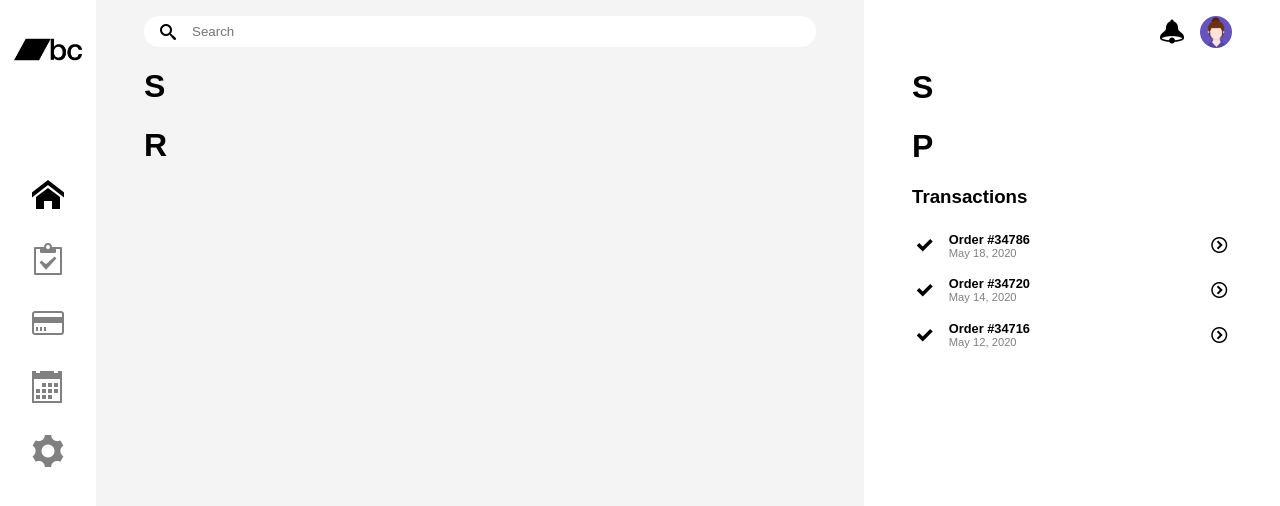
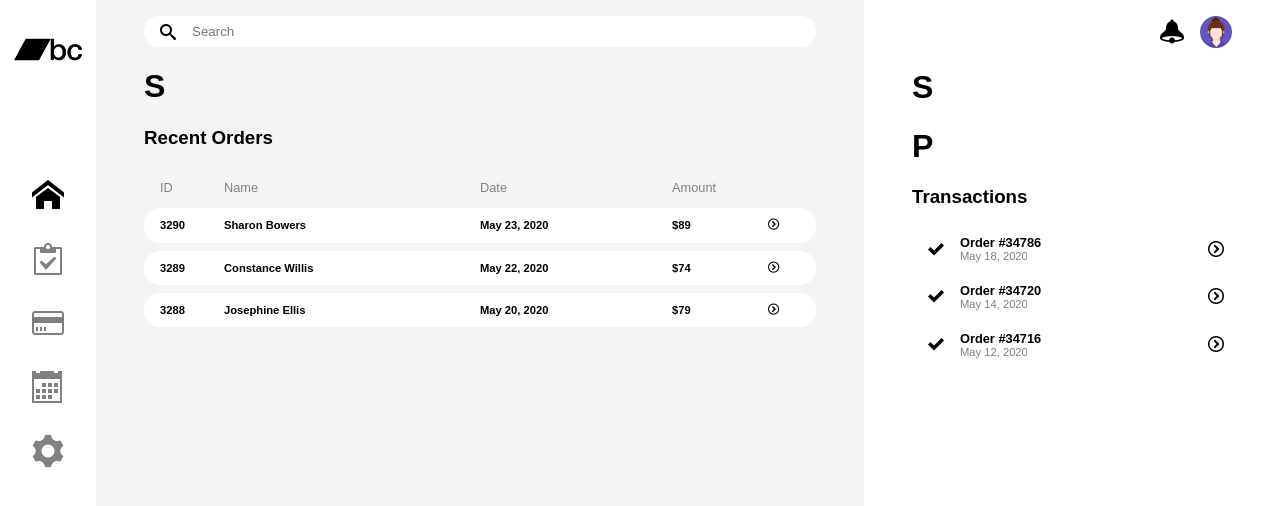
Before and after one commit to shukonin/React_Mockups, a React (Create React App) app: page /React_Mockups/dashboard in a window 1280 px wide. Shown: the top 506 px of the page. Built offline with nearby package versions, Linux system fonts and the light colour scheme.

Commit message:
add/ Recent Orders

```diff
--- a/src/Dashboard/Components/RecentOrders/index.jsx
+++ b/src/Dashboard/Components/RecentOrders/index.jsx
@@ -1,7 +1,55 @@
 import React from "react";
+import {
+  HeadingsContainer,
+  Header,
+  OrdersContainer,
+  OrdersList,
+  OrderAttribute,
+} from "./style";
+
+const Order = (props) => {
+  const { id, name, date, amount } = props;
+  return (
+    <OrdersContainer>
+      <OrderAttribute>{id}</OrderAttribute>
+      <OrderAttribute>{name}</OrderAttribute>
+      <OrderAttribute>{date}</OrderAttribute>
+      <OrderAttribute>${amount}</OrderAttribute>
+      <OrderAttribute>
+        <i className="icon-circle-right" />
+      </OrderAttribute>
+    </OrdersContainer>
+  );
+};
 
 const RecentOrders = () => {
-  return <h1>R</h1>;
+  return (
+    <>
+      <h3>Recent Orders</h3>
+      <HeadingsContainer>
+        <Header>ID</Header>
+        <Header>Name</Header>
+        <Header>Date</Header>
+        <Header>Amount</Header>
+        <Header />
+      </HeadingsContainer>
+      <OrdersList>
+        <Order id="3290" name="Sharon Bowers" date="May 23, 2020" amount="89" />
+        <Order
+          id="3289"
+          name="Constance Willis"
+          date="May 22, 2020"
+          amount="74"
+        />
+        <Order
+          id="3288"
+          name="Josephine Ellis"
+          date="May 20, 2020"
+          amount="79"
+        />
+      </OrdersList>
+    </>
+  );
 };
 
 export { RecentOrders };
--- a/src/Dashboard/Components/RecentOrders/style.js
+++ b/src/Dashboard/Components/RecentOrders/style.js
@@ -0,0 +1,42 @@
+import styled from "styled-components";
+
+const HeadingsContainer = styled.div`
+  display: grid;
+  grid-template-columns: 10% 40% 30% 15% 5%;
+  padding: 0 1rem;
+  border-radius: 1rem;
+`;
+
+const Header = styled.p`
+  font-size: 0.8rem;
+  color: gray;
+  margin: 0.8rem 0;
+`;
+
+const OrdersContainer = styled(HeadingsContainer)`
+  background-color: white;
+  grid-row-gap: 1rem;
+
+  &:hover {
+    cursor: pointer;
+    color: orange;
+  }
+`;
+
+const OrdersList = styled.div`
+  display: grid;
+  grid-row-gap: 0.5rem;
+`;
+
+const OrderAttribute = styled.p`
+  font-size: 0.7rem;
+  font-weight: bold;
+`;
+
+export {
+  HeadingsContainer,
+  Header,
+  OrdersContainer,
+  OrdersList,
+  OrderAttribute,
+};
--- a/src/Dashboard/Components/Transactions/style.js
+++ b/src/Dashboard/Components/Transactions/style.js
@@ -5,8 +5,8 @@ const Title = styled.h3``;
 const TransactionContainer = styled.div`
   display: flex;
   align-items: center;
-  margin: 0.5rem 0;
-  padding: 0.3rem;
+  margin: 0.3rem 0;
+  padding: 0.5rem;
 
   &:hover {
     cursor: pointer;
@@ -16,7 +16,7 @@ const TransactionContainer = styled.div`
 `;
 
 const TransactionIcon = styled.i`
-  margin-right: 1rem;
+  margin: 0 1rem 0 0.5rem;
 `;
 
 const TransactionContent = styled.div`
```
Also changed, not shown: 1 other file (tests, documents, lock files or other folders).
